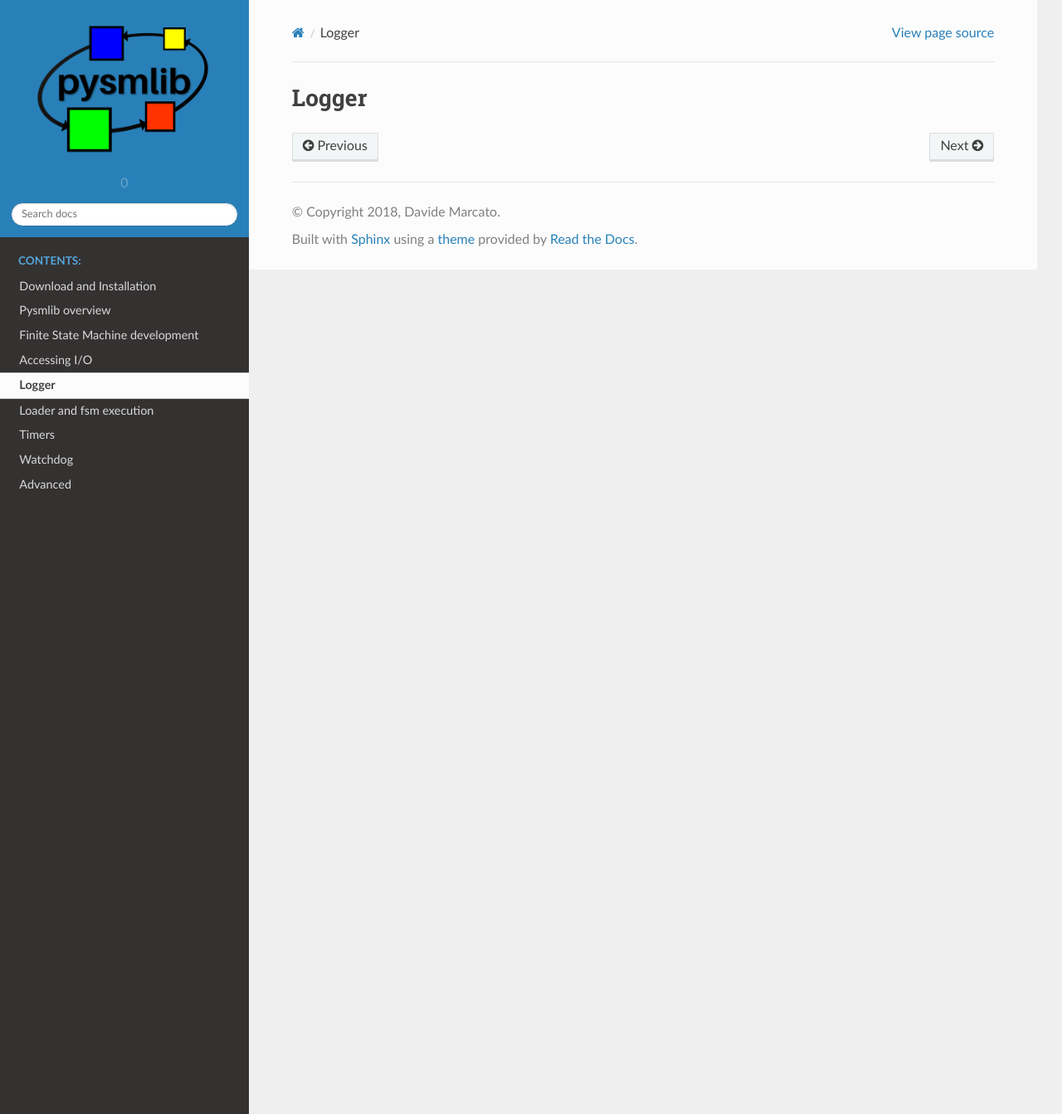
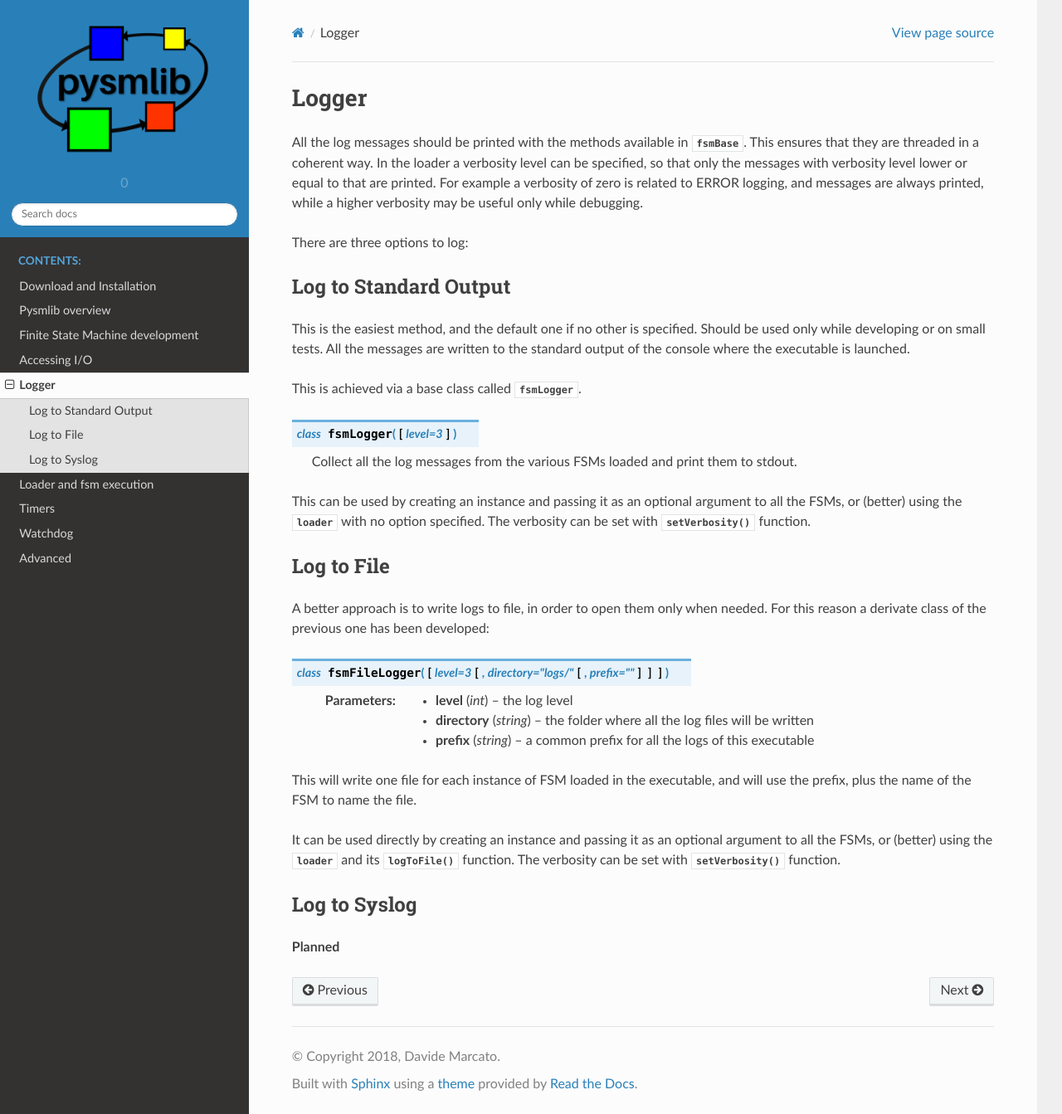
Before and after one commit to darcato/pysmlib, a Sphinx documentation site: the page built from doc/logger.rst, in a window 1280 px wide and 1343 px high. Shown: the whole window at 83% size. Built offline with Sphinx 7.4.7 and the Read the Docs theme 2.0.0, drawn with Linux system fonts in a browser that asks for light colours.

Commit message:
logger docs

```diff
--- a/doc/logger.rst
+++ b/doc/logger.rst
@@ -1,3 +1,58 @@
+.. _logger:
+
 ===============================================
 Logger
 ===============================================
+
+All the log messages should be printed with the methods available in
+:class:`fsmBase`. This ensures that they are threaded in a coherent way. In the
+loader a verbosity level can be specified, so that only the messages with
+verbosity level lower or equal to that are printed. For example a verbosity of
+zero is related to ERROR logging, and messages are always printed, while a
+higher verbosity may be useful only while debugging.
+
+There are three options to log:
+
+Log to Standard Output
+~~~~~~~~~~~~~~~~~~~~~~~~~~~
+This is the easiest method, and the default one if no other is specified. Should
+be used only while developing or on small tests. All the messages are written to
+the standard output of the console where the executable is launched.
+
+This is achieved via a base class called :class:`fsmLogger`.
+
+.. class:: fsmLogger ([level=3])
+
+    Collect all the log messages from the various FSMs loaded and print them to
+    stdout.
+
+This can be used by creating an instance and passing it as an optional argument
+to all the FSMs, or (better) using the :mod:`loader` with no option specified. The verbosity can be set with :func:`setVerbosity` function.
+
+
+Log to File
+~~~~~~~~~~~~~~~~~~~~~~~~~~~
+A better approach is to write logs to file, in order to open them only when
+needed. For this reason a derivate class of the previous one has been developed:
+
+.. class:: fsmFileLogger ([level=3[, directory="logs/"[, prefix=""]]])
+
+    :param level: the log level
+    :type level: int
+    :param directory: the folder where all the log files will be written
+    :type directory: string
+    :param prefix: a common prefix for all the logs of this executable
+    :type prefix: string
+
+This will write one file for each instance of FSM loaded in the executable, and
+will use the prefix, plus the name of the FSM to name the file.
+
+It can be used directly by  creating an instance and passing it as an optional
+argument to all the FSMs, or (better) using the :mod:`loader` and its
+:func:`logToFile` function. The verbosity can be set with :func:`setVerbosity` function.
+
+
+Log to Syslog
+~~~~~~~~~~~~~~~~~~~~~~~~~~~
+
+**Planned**
```
